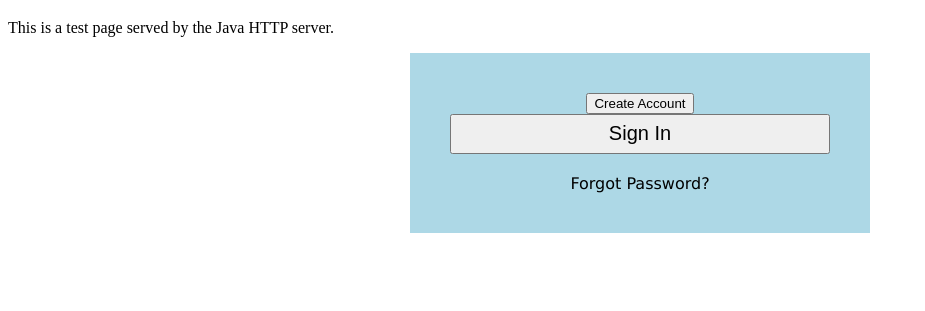
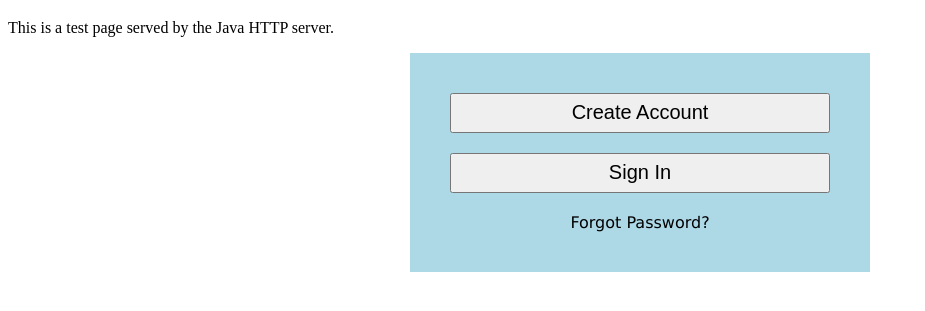
Before and after one commit to tylav03/CSE389-Web-Server, a plain HTML site: page index.html in a window 1280 px wide. Shown: the part 61-372 px from the top of the page, without its empty margins (0-925 px from the left). Drawn offline with Linux system fonts and the light colour scheme.

Commit message:
Updated CSS
Looks a little better now after changed html

```diff
--- a/index.css
+++ b/index.css
@@ -1,4 +1,4 @@
-button {
+input {
     float: left;
     width:100%;
     height: 40px;
--- a/index.html
+++ b/index.html
@@ -14,8 +14,8 @@
         <div id="buttonContainer">
             <form  action="http://localhost:8080/" method="post">
                 <input type="submit" value="Create Account"/>
+                <input type="submit" value="Sign In"/>
             </form>
-            <button type="button">Sign In</button>
         </div>
         <a href="https://youtu.be/dQw4w9WgXcQ?si=DgpO4hjKvW5fzem0">Forgot Password?</a>
     </div>
```
